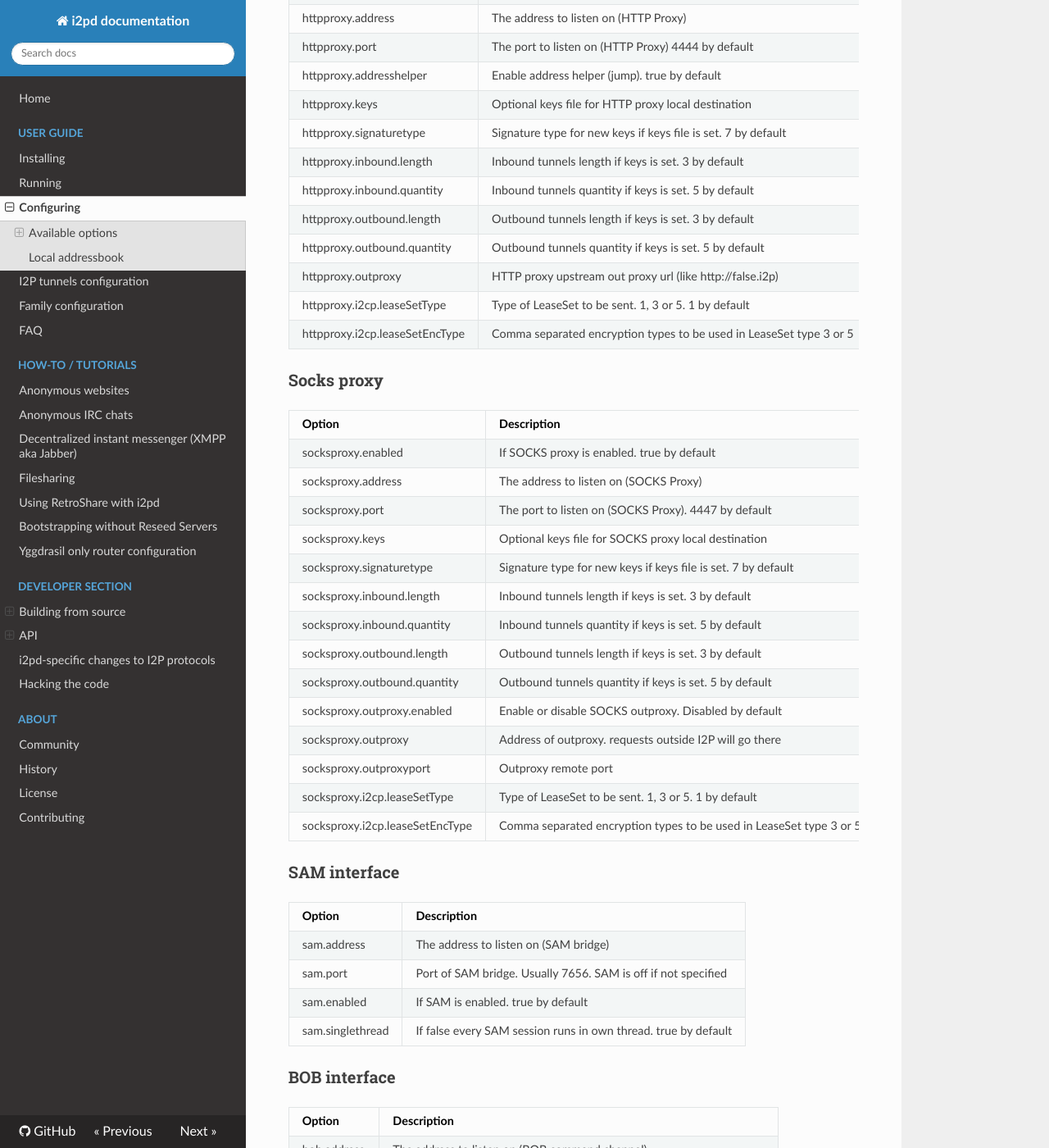
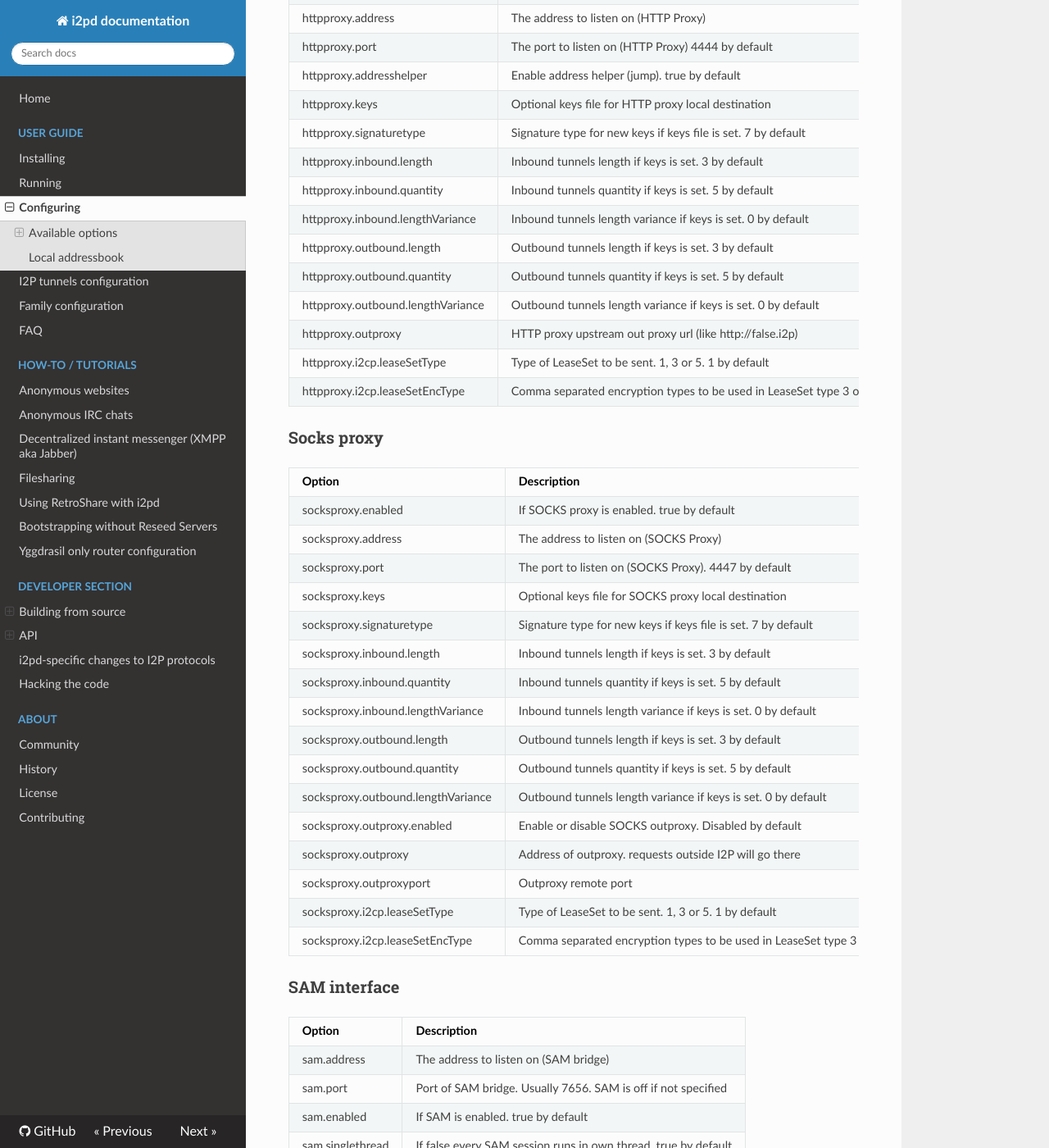
Before and after one commit to PurpleI2P/i2pd_docs_en, an MkDocs documentation site: the page built from docs/user-guide/configuration.md, in a window 1280 px wide and 1400 px high, scrolled down 2951 px. Shown: the whole window at 82% size. Built offline with MkDocs 1.6.1, drawn with Linux system fonts in a browser that asks for light colours; nearby versions of some CDN libraries; old or Windows-style settings are respelled for this version of MkDocs.

Commit message:
lengthVariance for httpproxy and socksproxy

```diff
--- a/docs/user-guide/configuration.md
+++ b/docs/user-guide/configuration.md
@@ -111,8 +111,10 @@ httpproxy.keys                         | Optional keys file for HTTP proxy local
 httpproxy.signaturetype                | Signature type for new keys if keys file is set. 7 by default
 httpproxy.inbound.length               | Inbound tunnels length if keys is set. 3 by default
 httpproxy.inbound.quantity             | Inbound tunnels quantity if keys is set. 5 by default
+httpproxy.inbound.lengthVariance       | Inbound tunnels length variance if keys is set. 0 by default
 httpproxy.outbound.length              | Outbound tunnels length if keys is set. 3 by default
 httpproxy.outbound.quantity            | Outbound tunnels quantity if keys is set. 5 by default
+httpproxy.outbound.lengthVariance      | Outbound tunnels length variance if keys is set. 0 by default
 httpproxy.outproxy                     | HTTP proxy upstream out proxy url (like http://false.i2p)
 httpproxy.i2cp.leaseSetType            | Type of LeaseSet to be sent. 1, 3 or 5. 1 by default
 httpproxy.i2cp.leaseSetEncType         | Comma separated encryption types to be used in LeaseSet type 3 or 5
@@ -128,8 +130,10 @@ socksproxy.keys                        | Optional keys file for SOCKS proxy loca
 socksproxy.signaturetype               | Signature type for new keys if keys file is set. 7 by default
 socksproxy.inbound.length              | Inbound tunnels length if keys is set. 3 by default
 socksproxy.inbound.quantity            | Inbound tunnels quantity if keys is set. 5 by default
+socksproxy.inbound.lengthVariance      | Inbound tunnels length variance if keys is set. 0 by default
 socksproxy.outbound.length             | Outbound tunnels length if keys is set. 3 by default
 socksproxy.outbound.quantity           | Outbound tunnels quantity if keys is set. 5 by default
+socksproxy.outbound.lengthVariance     | Outbound tunnels length variance if keys is set. 0 by default
 socksproxy.outproxy.enabled            | Enable or disable SOCKS outproxy. Disabled by default
 socksproxy.outproxy                    | Address of outproxy. requests outside I2P will go there
 socksproxy.outproxyport                | Outproxy remote port
```
